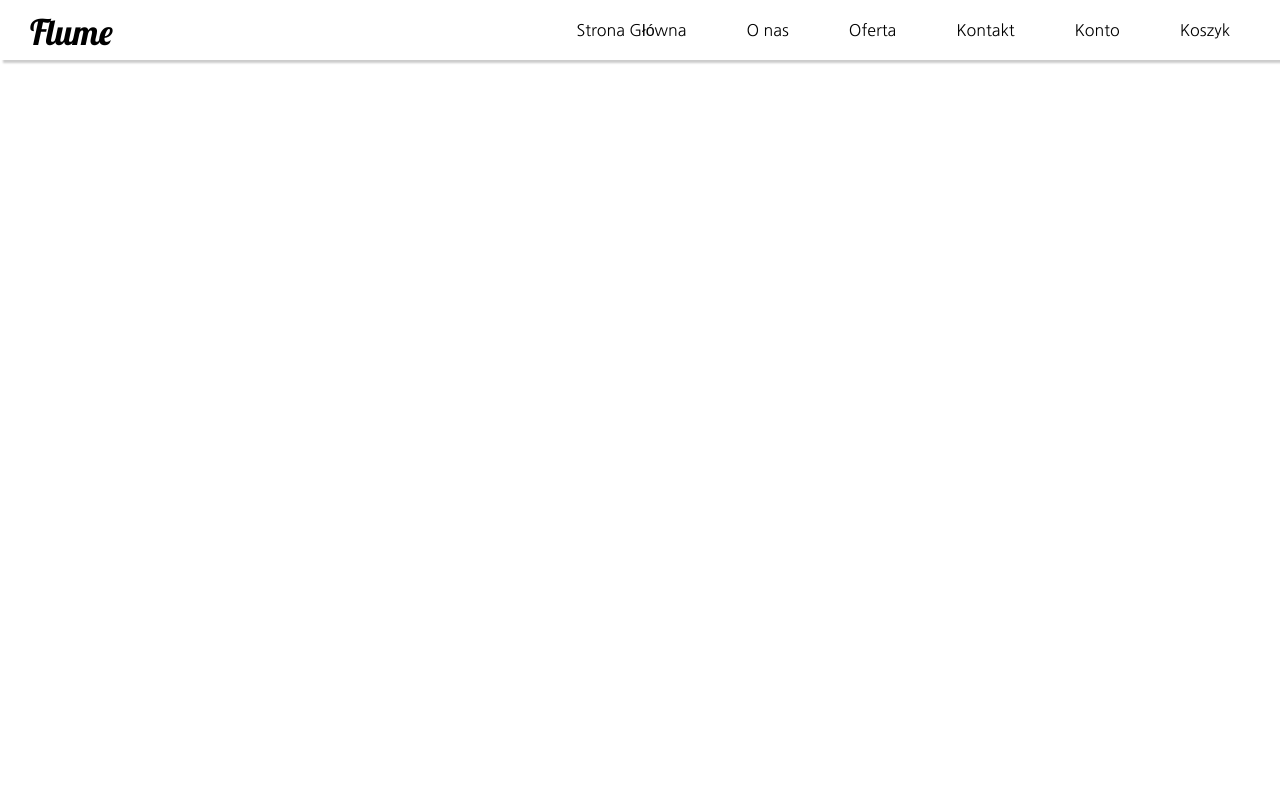
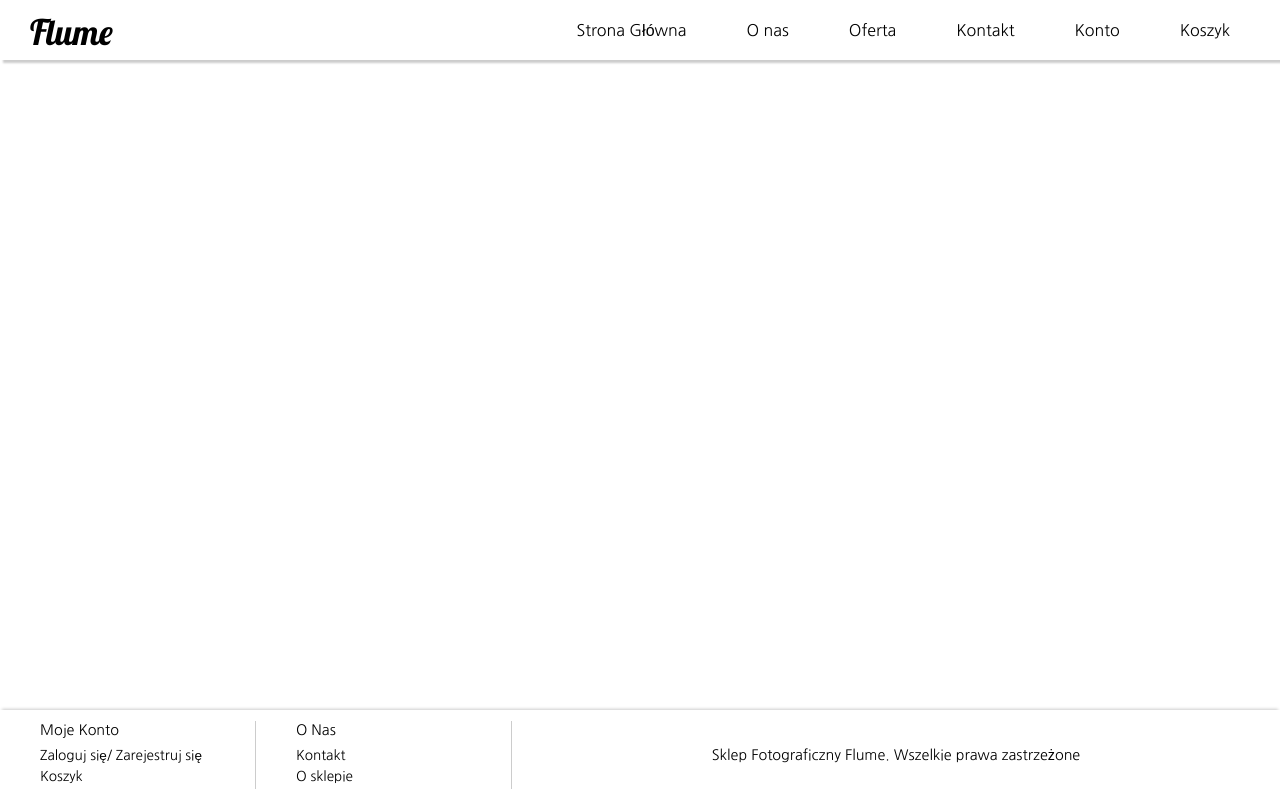
Before and after one commit to mateuszGadecki/Shop, a React (Create React App) app: page / in a window 1280 px wide. Built offline with nearby package versions, Linux system fonts and the light colour scheme.

Commit message:
Adding Footer

```diff
--- /dev/null
+++ b/src/components/Footer/Footer.js
@@ -0,0 +1,26 @@
+import React from "react";
+
+import classes from "./Footer.module.css";
+import FooterItems from "./FooterItems/FooterItems";
+
+const footer = (props) => (
+  <div className={classes.Footer}>
+    <ul className={classes.FooterItems}>
+      <p className={classes.FooterTitle}>Moje Konto</p>
+      <FooterItems>Zaloguj się/ Zarejestruj się</FooterItems>
+      <FooterItems>Koszyk</FooterItems>
+    </ul>
+    <ul className={classes.FooterItems}>
+      <p className={classes.FooterTitle}> O Nas</p>
+      <FooterItems>Kontakt</FooterItems>
+      <FooterItems>O sklepie</FooterItems>
+    </ul>
+    <div>
+      <p className={classes.CopyRights}>
+        Sklep Fotograficzny Flume. Wszelkie prawa zastrzeżone
+      </p>
+    </div>
+  </div>
+);
+
+export default footer;
--- /dev/null
+++ b/src/components/Footer/Footer.module.css
@@ -0,0 +1,35 @@
+@import url("https://fonts.googleapis.com/css2?family=Nanum+Gothic&display=swap");
+
+.Footer {
+  font-family: "Nanum Gothic", sans-serif;
+  position: fixed;
+  left: 0;
+  bottom: 0;
+  width: 100%;
+  box-shadow: 0px -3px 3px -2px #ccc;
+  font-size: 0.9rem;
+  height: 90px;
+  display: grid;
+  grid-template-columns: 20% 20% 60%;
+  box-sizing: border-box;
+}
+
+.FooterItems {
+  height: 75%;
+  margin: auto 0;
+  list-style: none;
+  border-right: 1px solid #ccc;
+}
+
+.FooterTitle {
+  margin: 0 0 8px 0;
+}
+
+.CopyRights {
+  margin: 0;
+  height: 100%;
+  width: 100%;
+  display: flex;
+  align-items: center;
+  justify-content: center;
+}
--- /dev/null
+++ b/src/components/Footer/FooterItems/FooterItems.js
@@ -0,0 +1,9 @@
+import React from "react";
+
+import classes from "./FooterItems.module.css";
+
+const footerItems = (props) => (
+  <li className={classes.footerItems}>{props.children}</li>
+);
+
+export default footerItems;
--- /dev/null
+++ b/src/components/Footer/FooterItems/FooterItems.module.css
@@ -0,0 +1,14 @@
+.footerItems {
+  display: block;
+  margin-bottom: 4px;
+  font-size: 0.85rem;
+  cursor: pointer;
+  transition: all 0.2s;
+  width: 100%;
+}
+
+.footerItems:hover,
+.footerItems:active {
+  color: dodgerblue;
+  transform: scale(1.05);
+}
--- a/src/components/Navigation/Toolbar/Toolbar.module.css
+++ b/src/components/Navigation/Toolbar/Toolbar.module.css
@@ -6,7 +6,6 @@
   left: 0;
   padding: 0 20px;
   display: flex;
-
   box-shadow: 3px 3px 2px #ccc;
 }
 
--- a/src/hoc/Layout/Layout.js
+++ b/src/hoc/Layout/Layout.js
@@ -1,10 +1,17 @@
 import React, { Component } from "react";
 
 import Toolbar from "../../components/Navigation/Toolbar/Toolbar";
+import Footer from "../../components/Footer/Footer";
+import Aux from "../Aux/Aux";
 
 class Layout extends Component {
   render() {
-    return <Toolbar />;
+    return (
+      <Aux>
+        <Toolbar />
+        <Footer />
+      </Aux>
+    );
   }
 }
 
```
Also changed, not shown: 1 other file (tests, documents, lock files or other folders).
